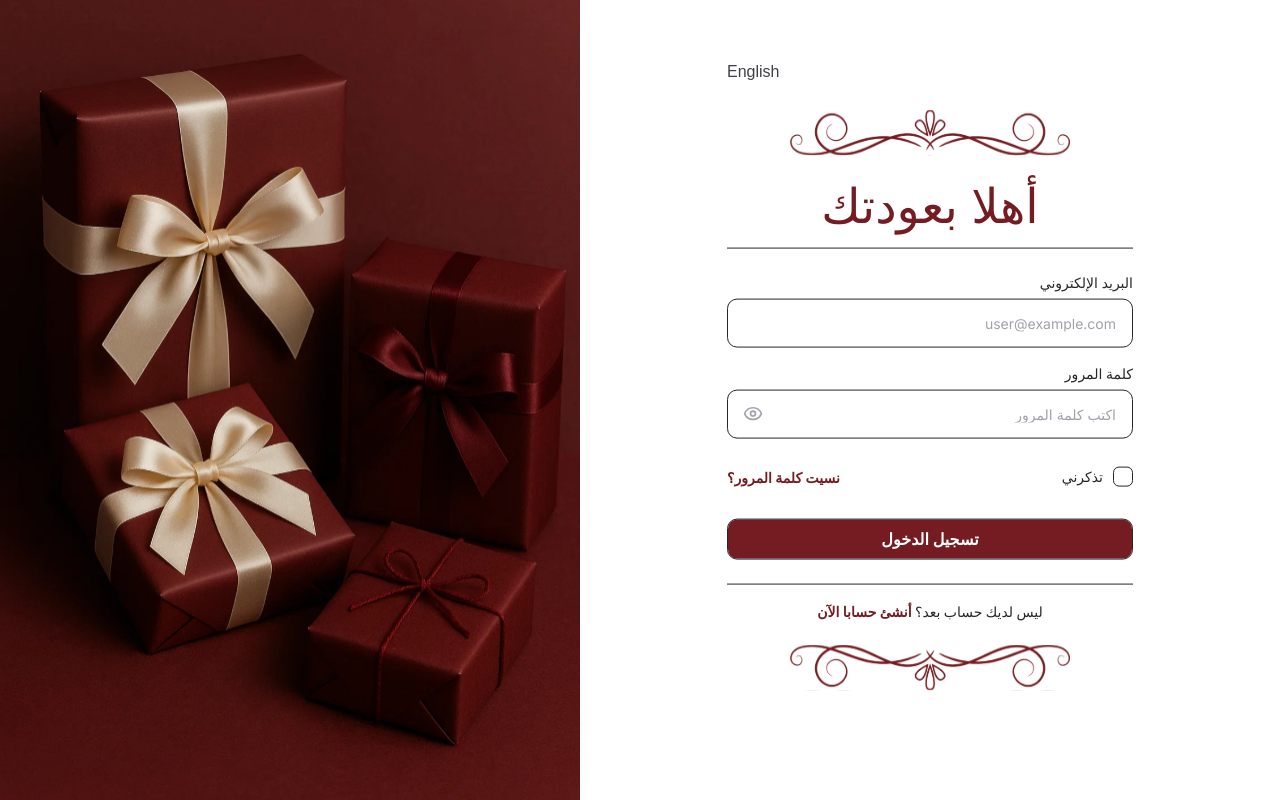
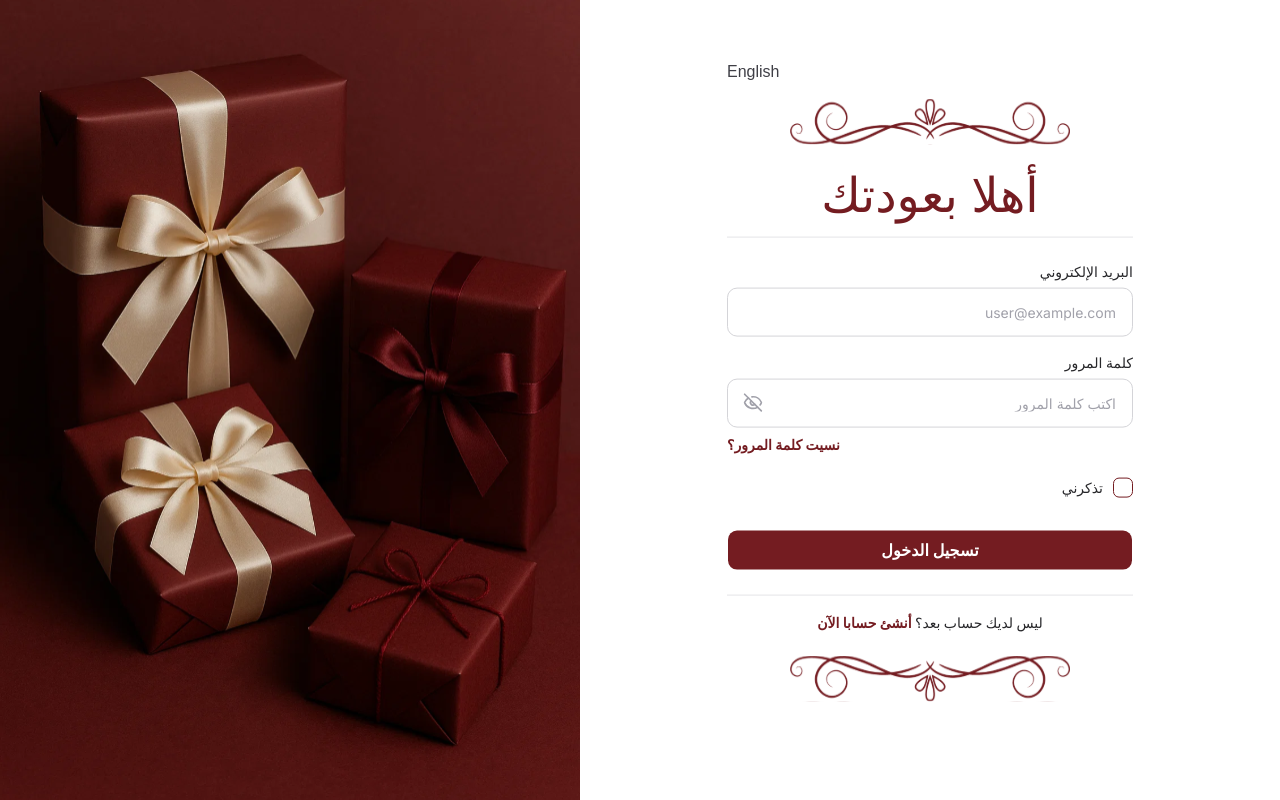
Before and after one commit to ahmed-talal-dev/rose-app, a Next.js app: page /ar/login in a window 1280 px wide. Built offline with nearby package versions, Linux system fonts and the light colour scheme; no server answers; a web font is replaced by a local one.

Commit message:
login pgae setup

```diff
--- a/src/app/globals.css
+++ b/src/app/globals.css
@@ -224,7 +224,7 @@
     --color-background: #09090B;
     --color-foreground: #FAFAFA;
     --color-border: #27272A;
-    --color-input: #27272A;
+    --color-input: #D4D4D8;
     --color-muted: #18181B;
     --color-muted-foreground: #A1A1AA;
   }
@@ -237,9 +237,7 @@ body {
   font-family: var(--font-sans);
 }
 
-* {
-  border-color: var(--color-border);
-}
+
 
 :root {
   --background: oklch(1 0 0);
@@ -312,7 +310,7 @@ body {
 
 @layer base {
   * {
-    @apply border-border outline-ring/50;
+    @apply outline-ring/50;
   }
 
   body {
--- a/src/features/auth/components/login-form.tsx
+++ b/src/features/auth/components/login-form.tsx
@@ -22,7 +22,6 @@ export function LoginForm() {
     const t = useTranslations("auth.login.form");
     const [showPassword, setShowPassword] = useState(false);
     const { mutate: login, isPending } = useLogin();
-    const isArabic = locale === "ar";
 
     const loginSchema = useMemo(
         () =>
@@ -61,6 +60,8 @@ export function LoginForm() {
     return (
         <form onSubmit={handleSubmit(onSubmit)} className="w-full flex flex-col gap-6">
             <div className="flex w-full flex-col gap-4">
+
+                {/* Email */}
                 <div className="flex w-full flex-col gap-1.5">
                     <Label htmlFor="email" className="text-sm font-medium text-zinc-800 font-inter">
                         {t("emailLabel")}
@@ -70,7 +71,7 @@ export function LoginForm() {
                         type="email"
                         placeholder={t("emailPlaceholder")}
                         {...register("email")}
-                        className={`h-[49px] rounded-[10px] border-zinc-300 px-4 text-sm font-inter ${errors.email ? "border-red-500" : ""
+                        className={`h-[49px] rounded-[10px] px-4 text-sm font-inter ${errors.email ? "border-red-500" : ""
                             }`}
                     />
                     {errors.email && (
@@ -78,6 +79,7 @@ export function LoginForm() {
                     )}
                 </div>
 
+                {/* Password */}
                 <div className="flex w-full flex-col gap-1.5">
                     <Label htmlFor="password" className="text-sm font-medium text-zinc-800 font-inter">
                         {t("passwordLabel")}
@@ -88,7 +90,7 @@ export function LoginForm() {
                             type={showPassword ? "text" : "password"}
                             placeholder={t("passwordPlaceholder")}
                             {...register("password")}
-                            className={`h-[49px] rounded-[10px] border-red-900 px-4 pe-11 text-sm font-inter ${errors.password ? "border-red-500" : ""
+                            className={`h-[49px] rounded-[10px] px-4 pe-11 text-sm text-zinc-900 font-inter ${errors.password ? "border-red-500" : ""
                                 }`}
                         />
                         <button
@@ -98,19 +100,28 @@ export function LoginForm() {
                             className="absolute end-4 top-1/2 -translate-y-1/2 text-zinc-400 transition-colors hover:text-zinc-600"
                         >
                             {showPassword ? (
+                                <Eye className="size-5" />
+                            ) : (
                                 <EyeOff className="size-5" />
-                            ) : (
-                                <Eye className="size-5" />
                             )}
                         </button>
                     </div>
                     {errors.password && (
                         <p className="text-xs text-red-600 mt-0.5 font-inter">{errors.password.message}</p>
                     )}
-                </div>
+
+                    {/* Forgot Password — تحت الـ password input */}
+                    <Link
+                        href="/forgot-password"
+                        className="self-end text-sm font-semibold text-primary-700 hover:underline font-sarabun"
+                    >
+                        {t("forgotPassword")}
+                    </Link>
                 </div>
 
-            <div className="flex items-center justify-between w-full pt-1">
+            </div>
+
+            {/* Remember Me — لوحده */}
             <div className="flex items-center gap-2.5">
                 <Checkbox
                     id="remember"
@@ -122,14 +133,6 @@ export function LoginForm() {
                 >
                     {t("rememberMe")}
                 </Label>
-                </div>
-
-                <Link
-                    href="/forgot-password"
-                    className="text-sm font-semibold text-primary-700 hover:underline font-sarabun"
-                >
-                    {t("forgotPassword")}
-                </Link>
             </div>
 
             <div className="flex w-full flex-col gap-4 pt-2">
```
Lines whose indentation alone changed are shown as unchanged.
